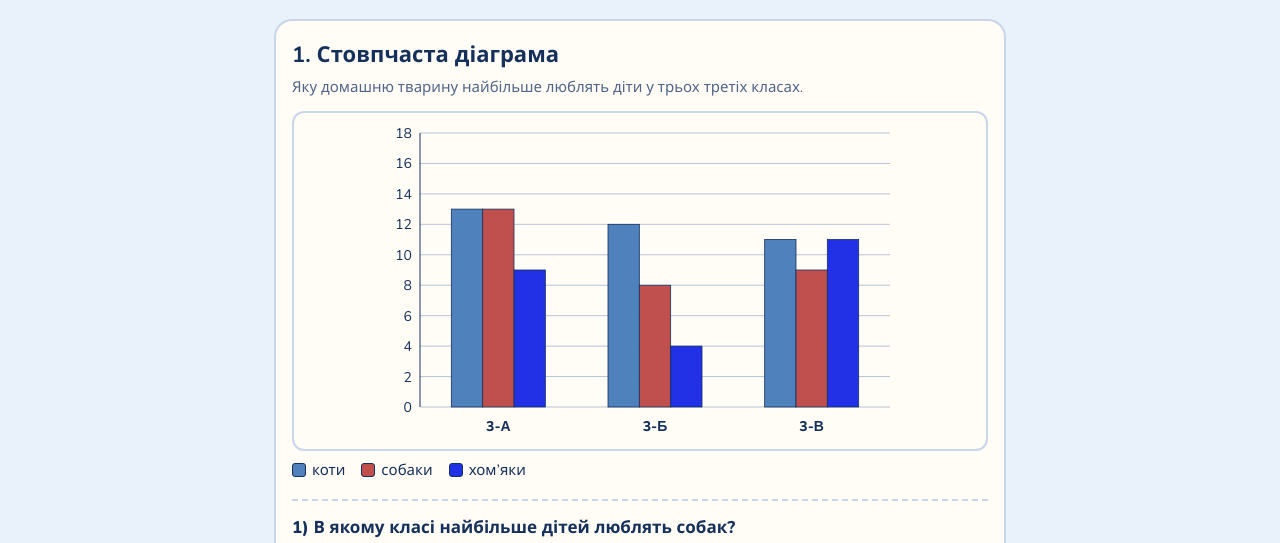
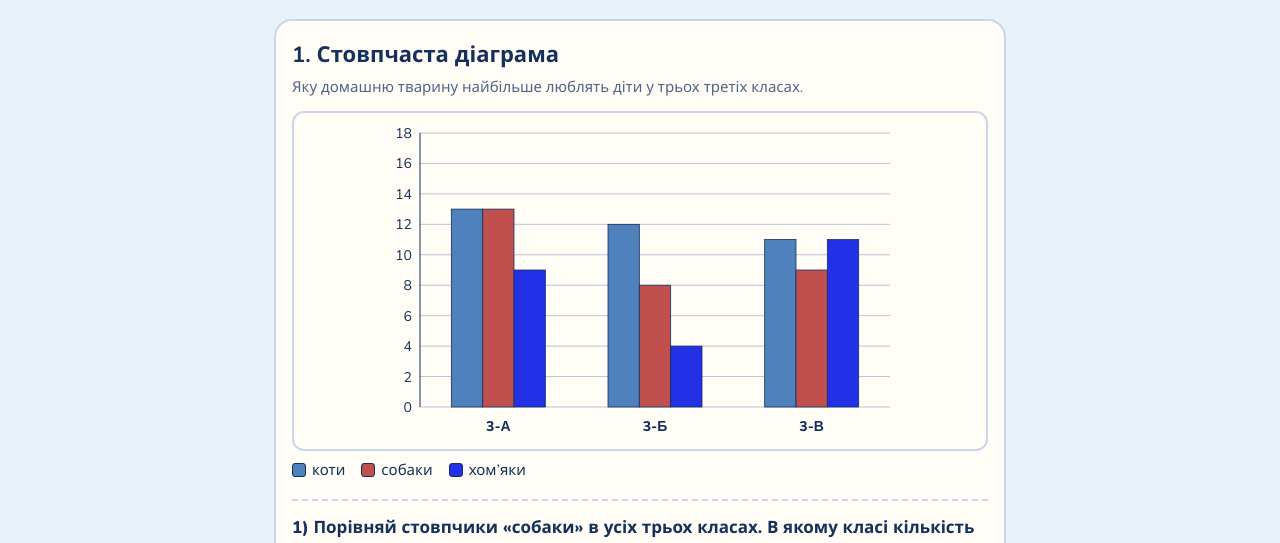
Before and after one commit to lvnotes/diagrams, a plain HTML site: page index.html in a window 1280 px wide. Shown: the part 210-753 px from the top of the page. Drawn offline with nearby package versions, Linux system fonts and the light colour scheme.

Commit message:
Add files via upload

```diff
--- a/index.html
+++ b/index.html
@@ -111,7 +111,7 @@ function genBar(){
   const all=sum(cs);
   const qs=[];
   const m=v[a1].indexOf(Math.max(...v[a1]));
-  qs.push(pick(`В якому класі найбільше дітей люблять ${an[a1].acc}?`,cls,m,`У ${cls[m]} стовпчик (${an[a1].n}) найвищий — ${v[a1][m]} дітей.`));
+  qs.push(pick(`Порівняй стовпчики «${an[a1].n}» в усіх трьох класах. В якому класі кількість дітей, які люблять ${an[a1].acc}, найбільша?`,cls,m,`У ${cls[m]} стовпчик (${an[a1].n}) найвищий — ${v[a1][m]} дітей.`));
   const t=v[a2],f=x=>cls.map((c,i)=>`${c} — ${x[i]}`).join(", ");
   const bad=[v[a1],[...t].reverse(),t.map((x,i)=>i===1?x+1:x),t.map((x,i)=>i===0?x-1:x),v[a3]].map(f);
   const wrong=[...new Set(bad)].filter(x=>x!==f(t)).slice(0,3);
```
